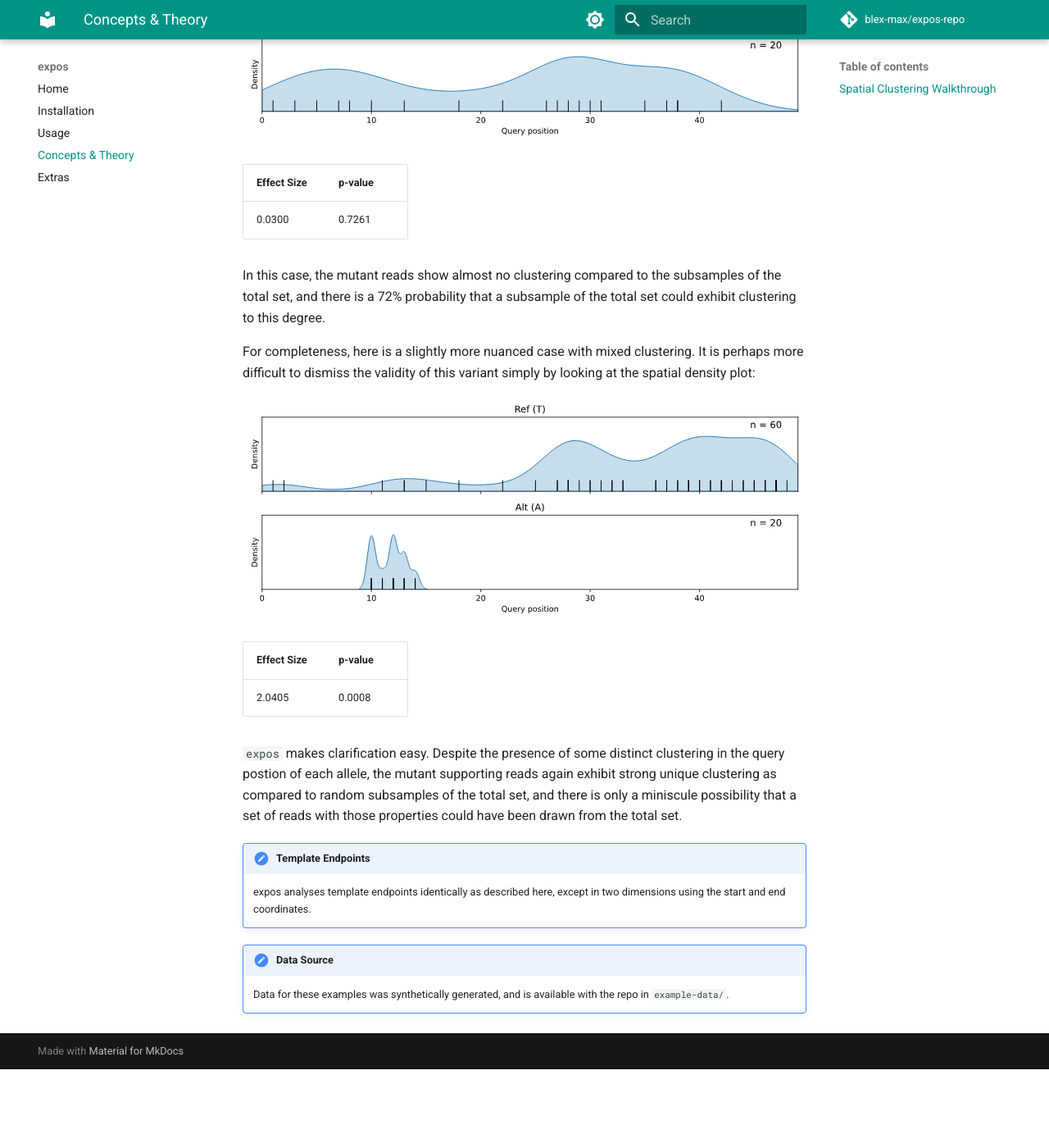
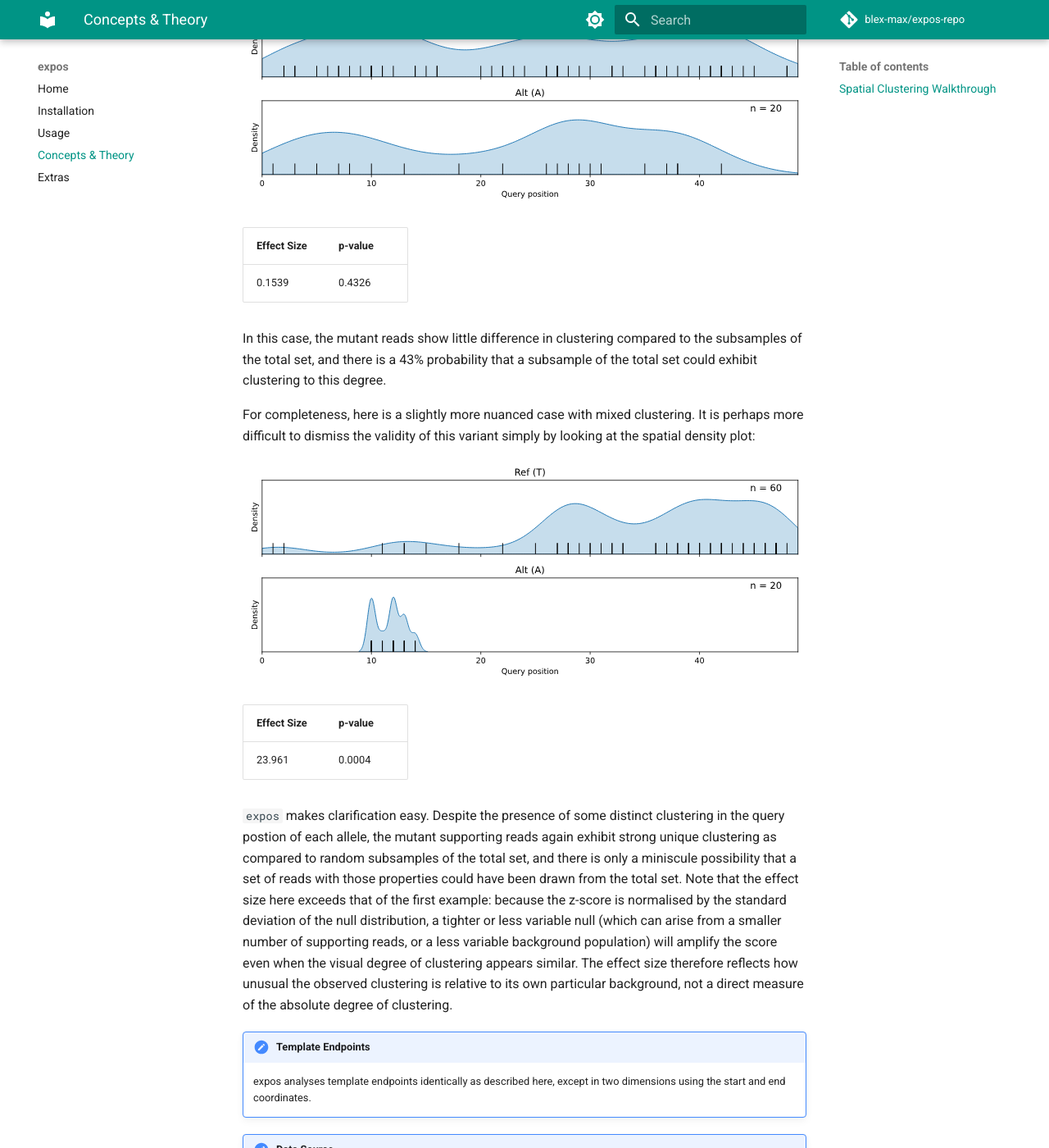
Before and after one commit to blex-max/expos, an MkDocs documentation site: the page built from docs/concepts.md, in a window 1280 px wide and 1400 px high, scrolled down 1870 px. Shown: the whole window at 82% size. Built offline with MkDocs 1.6.1 and Material for MkDocs 9.7.7, drawn with Linux system fonts in a browser that asks for light colours; comment, search, counter and statistics services are not loaded; before the commit the page ends 3174 px from its top, so only the background shows below that; some of the changed text lies outside the part shown.

Commit message:
update docs; fix bug

```diff
--- a/docs/concepts.md
+++ b/docs/concepts.md
@@ -15,9 +15,9 @@
 
 | Effect Size | p-value |
 |-------------|---------|
-| 2.2006      | 0.0008  |
+| 17.5507     | 0.0004  |
 
-expos uses log2-fold change for effect size, so an effect size of ~2 indicates that the variant supporting reads are on average ~4x as clustered as a random equally sized subsample of the total set. The p-value tells us that there is a <0.001% probablility that a random subsample of the total set of reads would exhibit clustering to this degree. In other words, we can be quite confident that these variant supporting reads are spatially exceptional.
+expos uses a standardised z-score for effect size, measuring how many standard deviations the observed statistic lies above the mean of the simulated null distribution. An effect size of ~2 indicates that the variant supporting reads show clustering roughly two standard deviations greater than expected from a random equally sized subsample of the total set. The p-value is one-sided, giving the probability that a random subsample would produce clustering at least as extreme; here it tells us that there is a &lt;0.001% probability that a random subsample of the total set of reads would exhibit clustering to this degree. In other words, we can be quite confident that these variant supporting reads are spatially exceptional.
 
 By contrast, a variant exhibited across a broad distribution of query positions might look like so:
 
@@ -25,9 +25,9 @@
 
 | Effect Size | p-value |
 |-------------|---------|
-| 0.0300      | 0.7261  |
+| 0.1539      | 0.4326  |
 
-In this case, the mutant reads show almost no clustering compared to the subsamples of the total set, and there is a 72% probability that a subsample of the total set could exhibit clustering to this degree.
+In this case, the mutant reads show little difference in clustering compared to the subsamples of the total set, and there is a 43% probability that a subsample of the total set could exhibit clustering to this degree.
 
 For completeness, here is a slightly more nuanced case with mixed clustering. It is perhaps more difficult to dismiss the validity of this variant simply by looking at the spatial density plot:
 
@@ -35,9 +35,9 @@
 
 | Effect Size | p-value |
 |-------------|---------|
-| 2.0405      | 0.0008  |
+| 23.961      | 0.0004  |
 
-`expos` makes clarification easy. Despite the presence of some distinct clustering in the query postion of each allele, the mutant supporting reads again exhibit strong unique clustering as compared to random subsamples of the total set, and there is only a miniscule possibility that a set of reads with those properties could have been drawn from the total set.
+`expos` makes clarification easy. Despite the presence of some distinct clustering in the query postion of each allele, the mutant supporting reads again exhibit strong unique clustering as compared to random subsamples of the total set, and there is only a miniscule possibility that a set of reads with those properties could have been drawn from the total set. Note that the effect size here exceeds that of the first example: because the z-score is normalised by the standard deviation of the null distribution, a tighter or less variable null (which can arise from a smaller number of supporting reads, or a less variable background population) will amplify the score even when the visual degree of clustering appears similar. The effect size therefore reflects how unusual the observed clustering is relative to its own particular background, not a direct measure of the absolute degree of clustering.
 
 !!! note "Template Endpoints"
     expos analyses template endpoints identically as described here, except in two dimensions using the start and end coordinates.
```
Also changed, not shown: docs/usage.md (+5 -5 lines), 2 other files.
